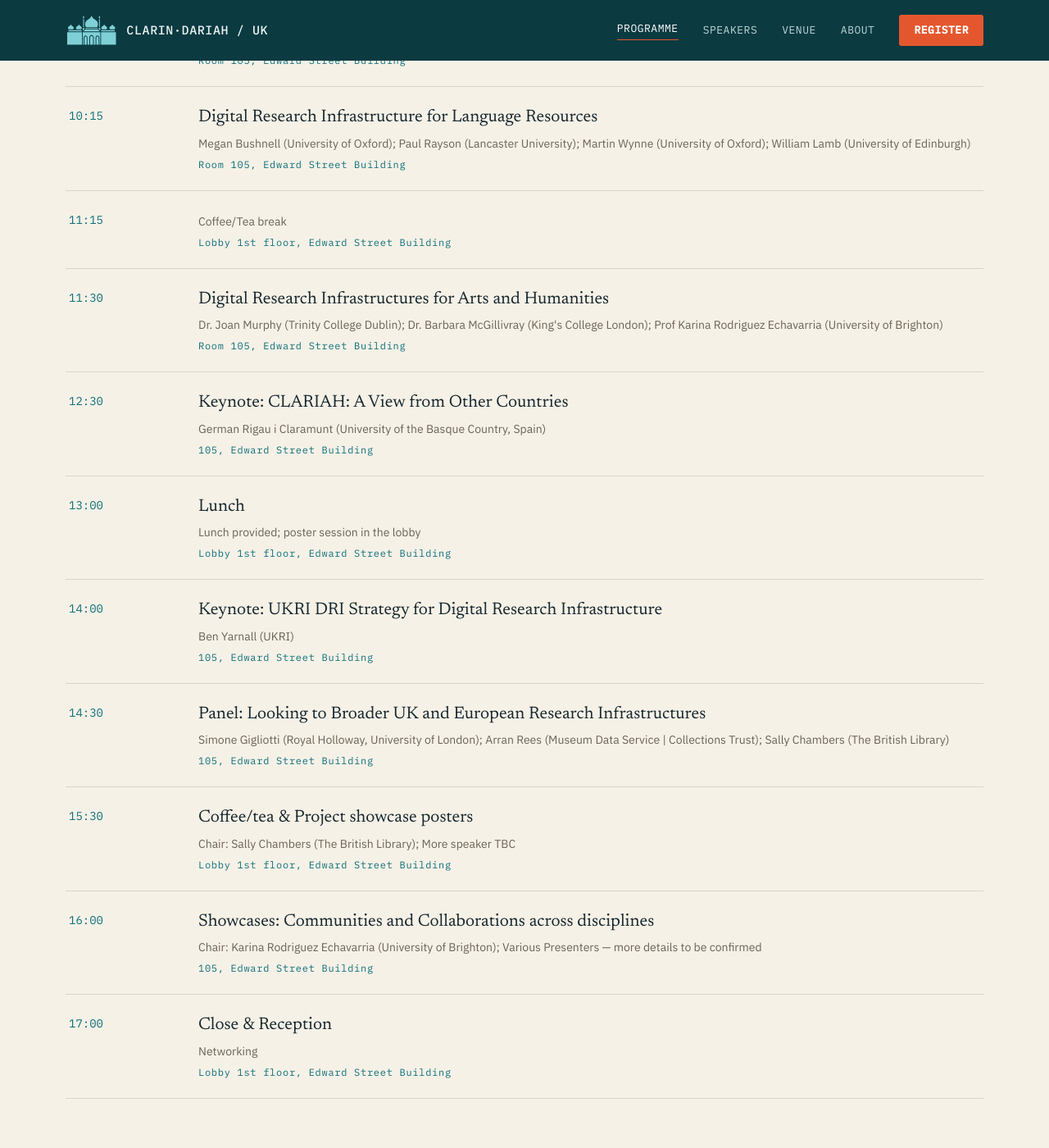
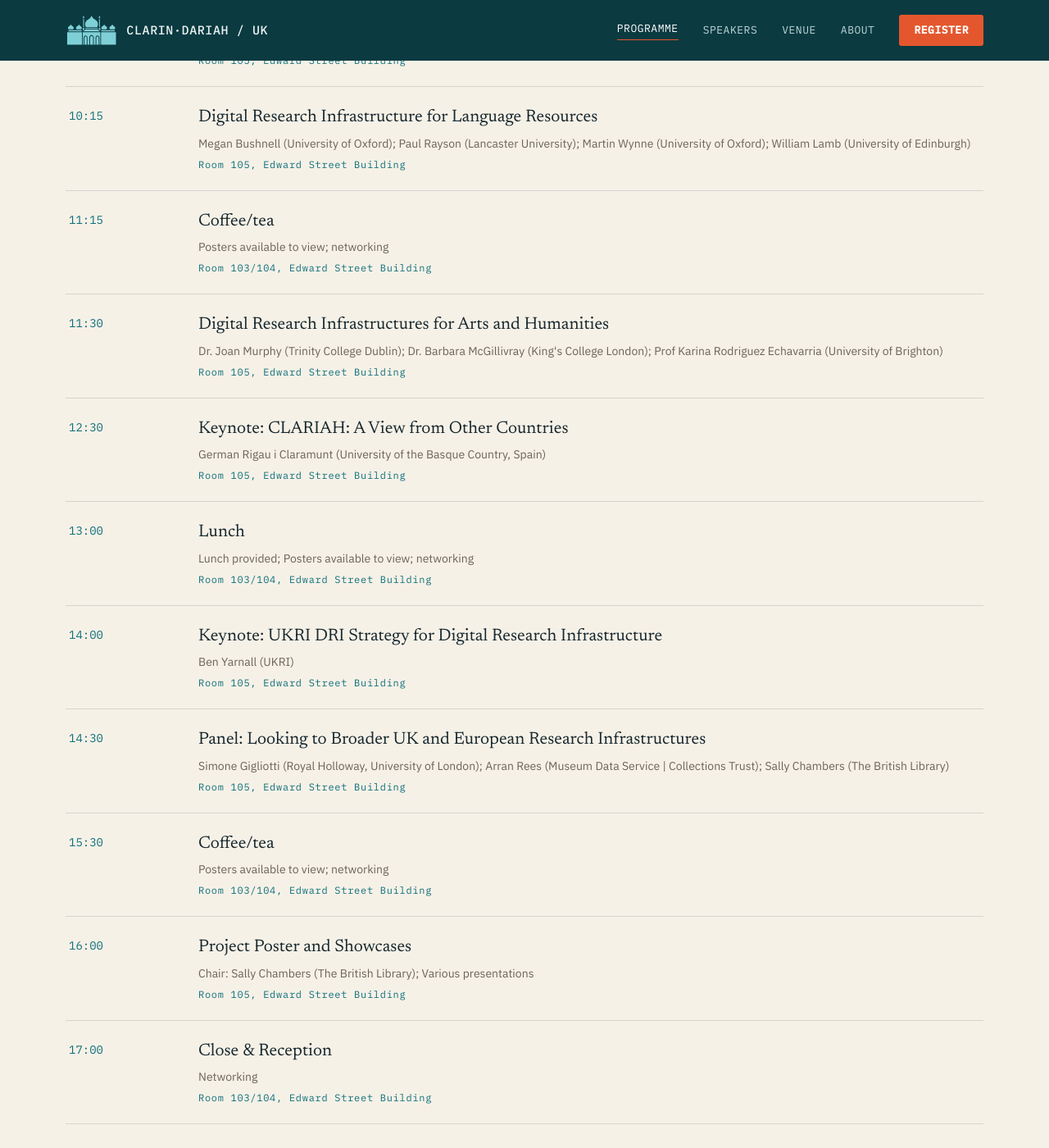
Before and after one commit to UniversityofBrighton/2026clariahuk, a Jekyll site: the page built from programme.html, in a window 1280 px wide and 1400 px high, scrolled down 726 px. Shown: the whole window at 82% size. Built offline with Jekyll 4.4.1, drawn with Linux system fonts in a browser that asks for light colours; some of the changed text lies outside the part shown.

```diff
--- a/_data/schedule.yml
+++ b/_data/schedule.yml
@@ -5,8 +5,8 @@
 slots:
   - time: "09:30"
     title: Registration and networking
-    note: Coffee/Tea and pastries
-    room: Lobby 1st floor, Edward Street Building
+    note: Coffee/Tea and pastries; set up for poster session
+    room: Room 103/104, Edward Street Building
   - time: "10:00"
     title: Welcome and opening remarks
     note: Martin Wynne (University of Oxford) & Karina Rodriguez Echavarria (University of Brighton)
@@ -16,8 +16,9 @@
     note: Megan Bushnell (University of Oxford); Paul Rayson (Lancaster University); Martin Wynne (University of Oxford); William Lamb (University of Edinburgh)
     room: Room 105, Edward Street Building
   - time: "11:15"
-    note: Coffee/Tea break
-    room: Lobby 1st floor, Edward Street Building
+    title: Coffee/tea
+    note: Posters available to view; networking
+    room: Room 103/104, Edward Street Building
   - time: "11:30"
     title: "Digital Research Infrastructures for Arts and Humanities"
     note: Dr. Joan Murphy (Trinity College Dublin); Dr. Barbara McGillivray (King's College London); Prof Karina Rodriguez Echavarria (University of Brighton)
@@ -25,28 +26,28 @@
   - time: "12:30"
     title: "Keynote: CLARIAH: A View from Other Countries"
     note: German Rigau i Claramunt (University of the Basque Country, Spain)
-    room: 105, Edward Street Building
+    room: Room 105, Edward Street Building
   - time: "13:00"
     title: Lunch
-    note: Lunch provided; poster session in the lobby
-    room: Lobby 1st floor, Edward Street Building
+    note: Lunch provided; Posters available to view; networking
+    room: Room 103/104, Edward Street Building
   - time: "14:00"
     title: "Keynote: UKRI DRI Strategy for Digital Research Infrastructure"
     note: Ben Yarnall (UKRI)
-    room: 105, Edward Street Building
+    room: Room 105, Edward Street Building
   - time: "14:30"
     title: "Panel: Looking to Broader UK and European Research Infrastructures"
     note: Simone Gigliotti (Royal Holloway, University of London); Arran Rees (Museum Data Service | Collections Trust); Sally Chambers (The British Library)
-    room: 105, Edward Street Building
+    room: Room 105, Edward Street Building
   - time: "15:30"
-    title: Coffee/tea & Project showcase posters
-    note: "Chair: Sally Chambers (The British Library); More speaker TBC"
-    room: Lobby 1st floor, Edward Street Building
+    title: Coffee/tea
+    note: Posters available to view; networking
+    room: Room 103/104, Edward Street Building
   - time: "16:00"
-    title: "Showcases: Communities and Collaborations across disciplines"
-    note: "Chair: Karina Rodriguez Echavarria (University of Brighton); Various Presenters — more details to be confirmed"
-    room: 105, Edward Street Building
+    title: "Project Poster and Showcases"
+    note: "Chair: Sally Chambers (The British Library); Various presentations"
+    room: Room 105, Edward Street Building
   - time: "17:00"
     title: Close & Reception
     note: Networking
-    room: Lobby 1st floor, Edward Street Building
+    room: Room 103/104, Edward Street Building
```
